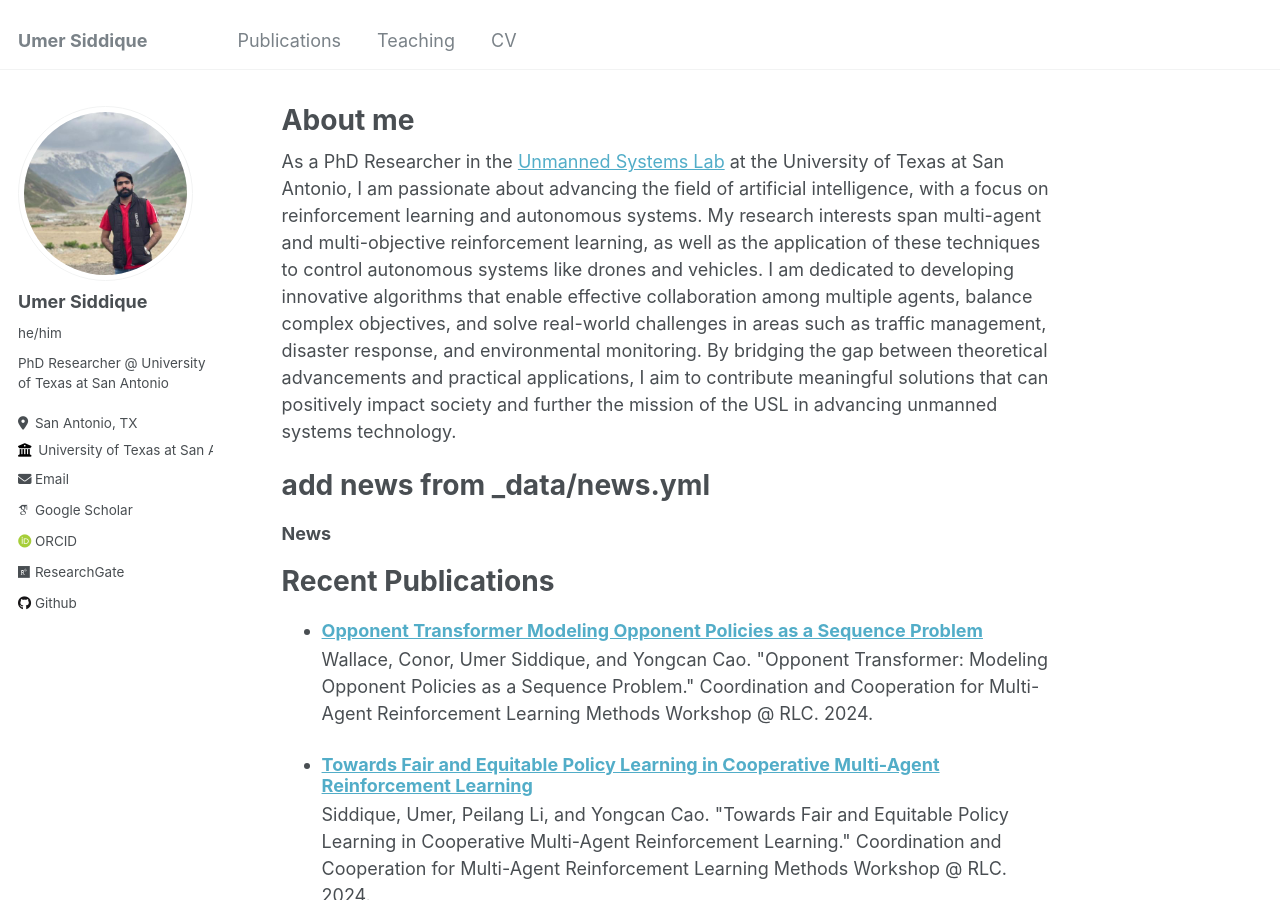
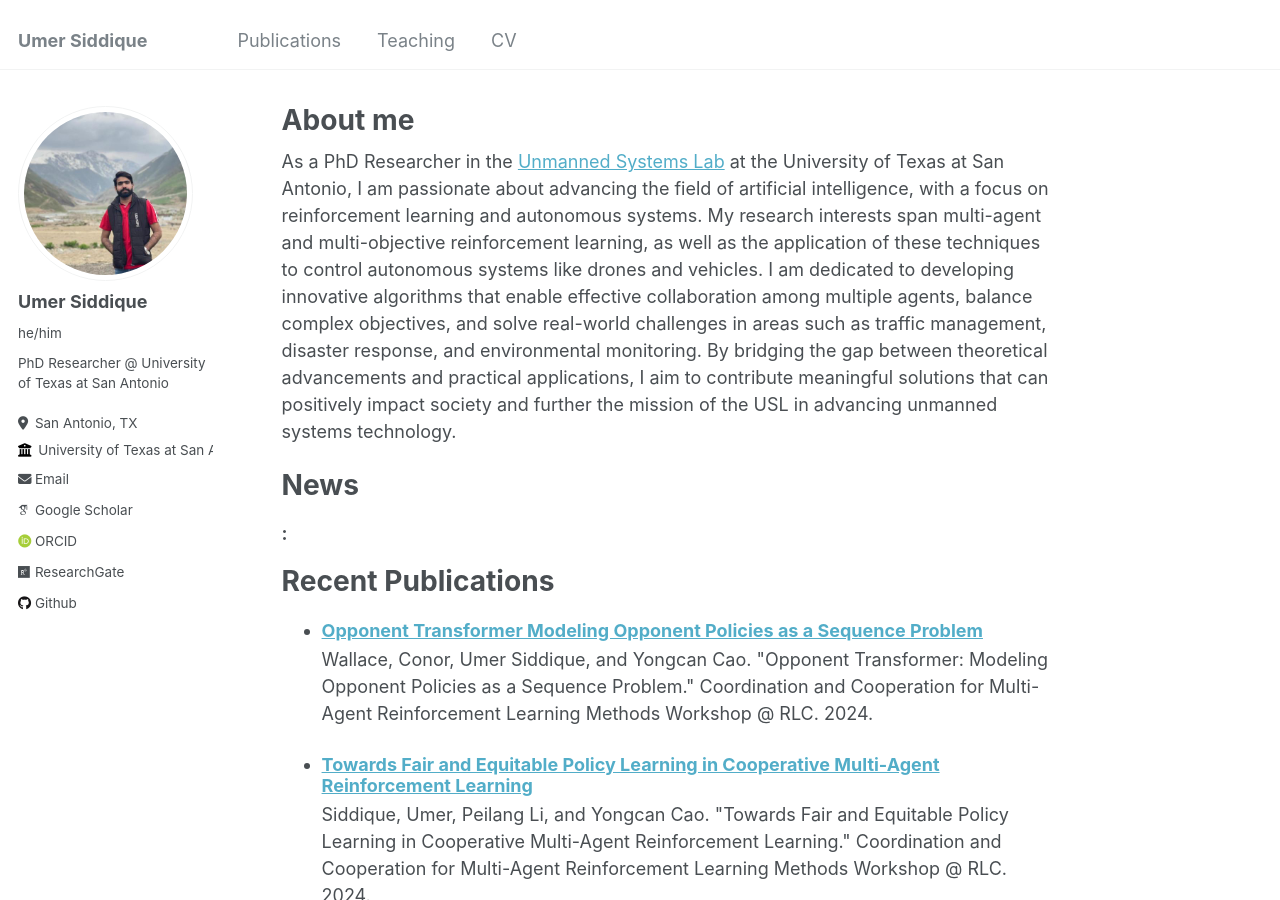
Before and after one commit to umersiddique94/umersiddique94.github.io, a Jekyll site: the page built from _pages/about.md, in a window 1280 px wide and 900 px high. Built offline with Jekyll 4.4.1, drawn with Linux system fonts in a browser that asks for light colours; some web fonts are replaced.

Commit message:
fix news

```diff
--- a/_pages/about.md
+++ b/_pages/about.md
@@ -9,8 +9,8 @@ redirect_from:
 
 As a PhD Researcher in the [Unmanned Systems Lab](https://utsausl.wixsite.com/utsausl) at the University of Texas at San Antonio, I am passionate about advancing the field of artificial intelligence, with a focus on reinforcement learning and autonomous systems. My research interests span multi-agent and multi-objective reinforcement learning, as well as the application of these techniques to control autonomous systems like drones and vehicles. I am dedicated to developing innovative algorithms that enable effective collaboration among multiple agents, balance complex objectives, and solve real-world challenges in areas such as traffic management, disaster response, and environmental monitoring. By bridging the gap between theoretical advancements and practical applications, I aim to contribute meaningful solutions that can positively impact society and further the mission of the USL in advancing unmanned systems technology.
 
-# add news from _data/news.yml
 News
+======
 {% for news in site.data.news%}
   {{ item.date }}: {{ item.content }}
 {% endfor %}
```
